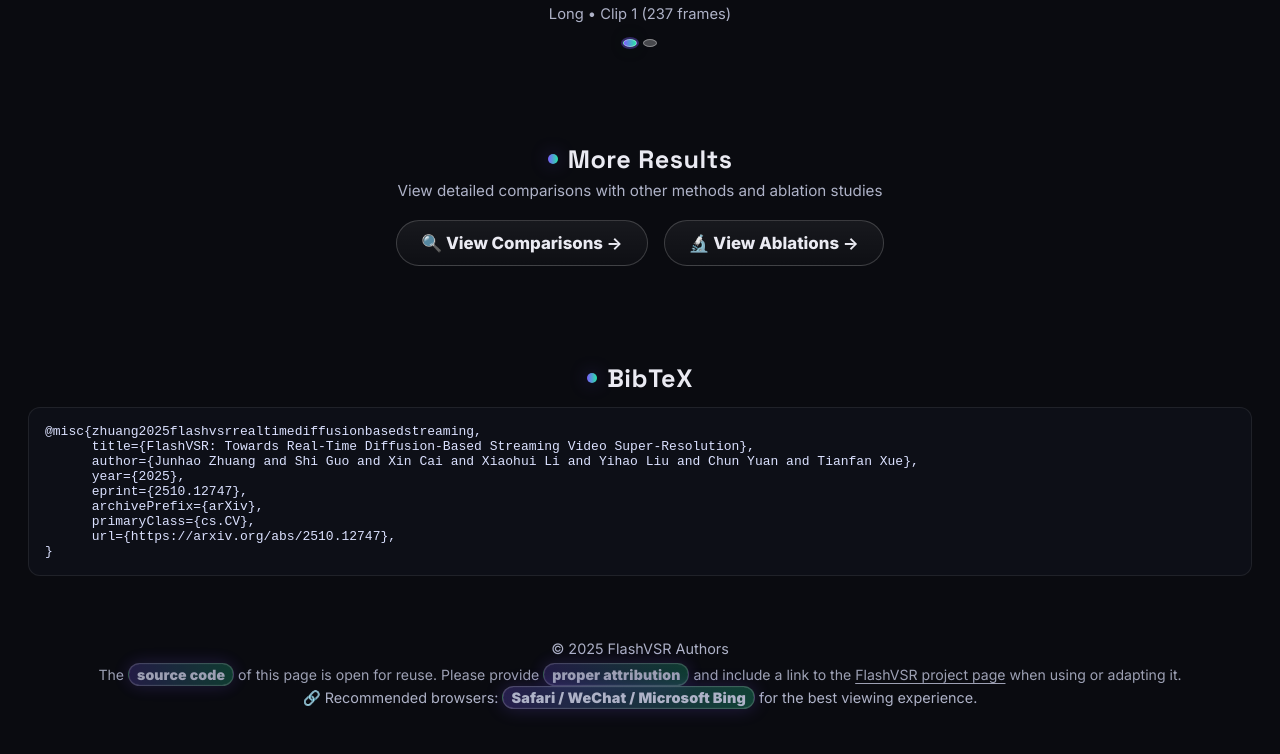
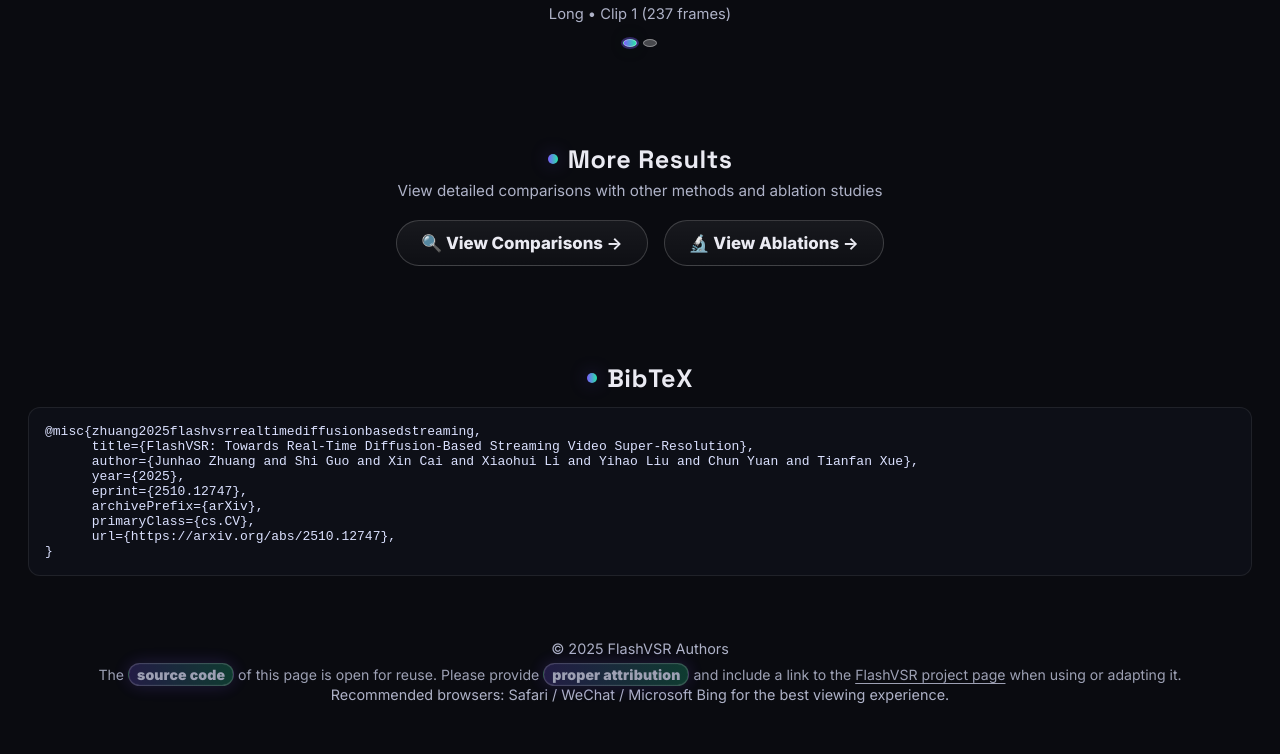
Before and after one commit to zhuang2002/zhuang2002.github.io, a Jekyll site: the page FlashVSR/index.html, which Jekyll copies as it is, in a window 1280 px wide and 900 px high, scrolled down 5205 px, cut to the strip 135-889 px from the top of the window. Built offline with Jekyll 4.4.1, drawn with Linux system fonts in a browser that asks for light colours.

Commit message:
Update index.html

```diff
--- a/FlashVSR/index.html
+++ b/FlashVSR/index.html
@@ -865,8 +865,7 @@
           link to the <a href="https://zhuang2002.github.io/FlashVSR/" target="_blank" rel="noopener">FlashVSR project page</a> when using or adapting it.
         </div>
         <div class="footer-browser">
-          🔗 Recommended browsers: <span class="hl">Safari / WeChat / Microsoft Bing</span>
-          for the best viewing experience.
+          Recommended browsers: Safari / WeChat / Microsoft Bing for the best viewing experience.
         </div>
       </div>
     </footer>
```
